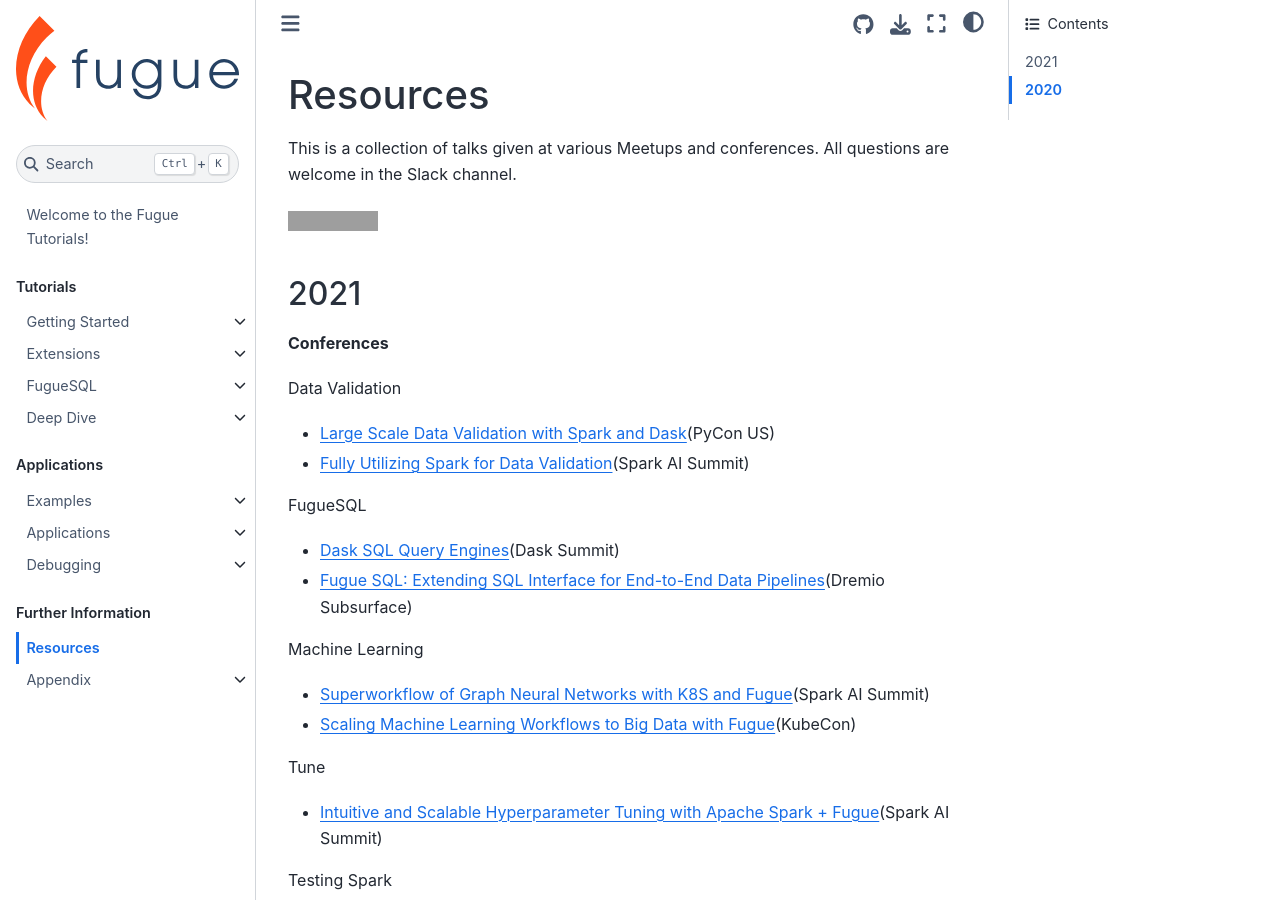
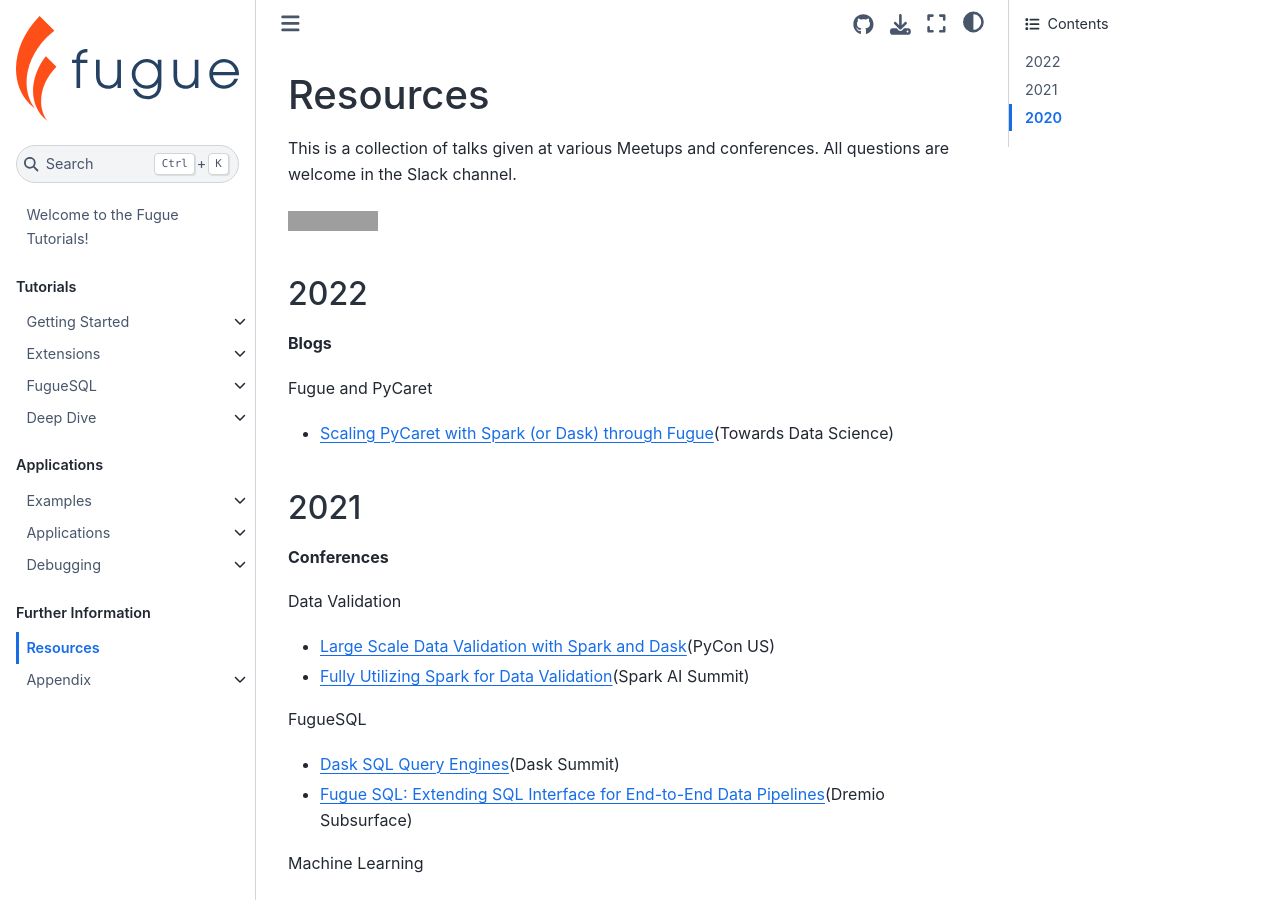
Before and after one commit to fugue-project/tutorials, a Jupyter Book: the page built from tutorials/resources.md, in a window 1280 px wide and 900 px high. Built offline with Jupyter Book 1.0.4 settings and Sphinx 7.4.7 and the Sphinx Book theme 1.1.4, drawn with Linux system fonts in a browser that asks for light colours; pages that are not in the unit, such as notebooks, are missing from menus; grey boxes are pictures that could not be loaded.

Commit message:
scaling pycaret blog

```diff
--- a/tutorials/resources.md
+++ b/tutorials/resources.md
@@ -3,6 +3,14 @@
 This is a collection of talks given at various Meetups and conferences. All questions are welcome in the Slack channel.
 
 [![Slack Status](https://img.shields.io/badge/slack-join_chat-white.svg?logo=slack&style=social)](https://join.slack.com/t/fugue-project/shared_invite/zt-jl0pcahu-KdlSOgi~fP50TZWmNxdWYQ)
+
+## 2022
+
+**Blogs**
+
+Fugue and PyCaret
+
+* [Scaling PyCaret with Spark (or Dask) through Fugue](https://medium.com/p/60bdc3ce133f)(Towards Data Science)
 
 ## 2021
 
```
